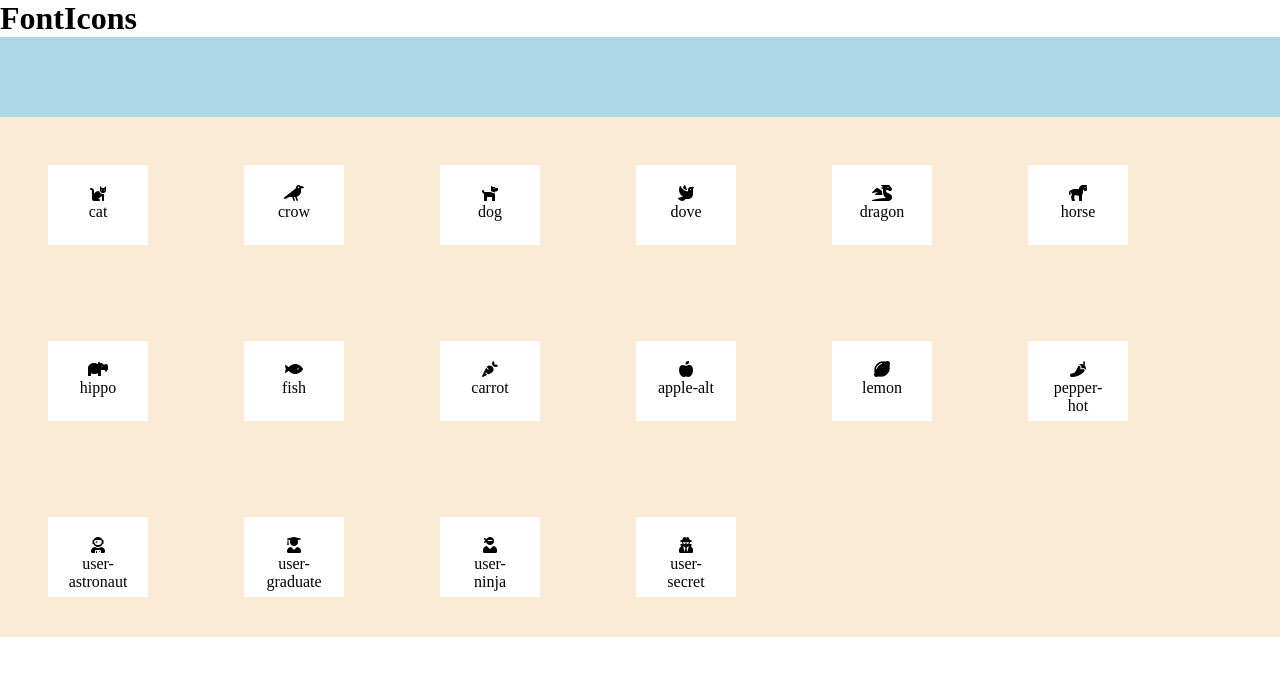
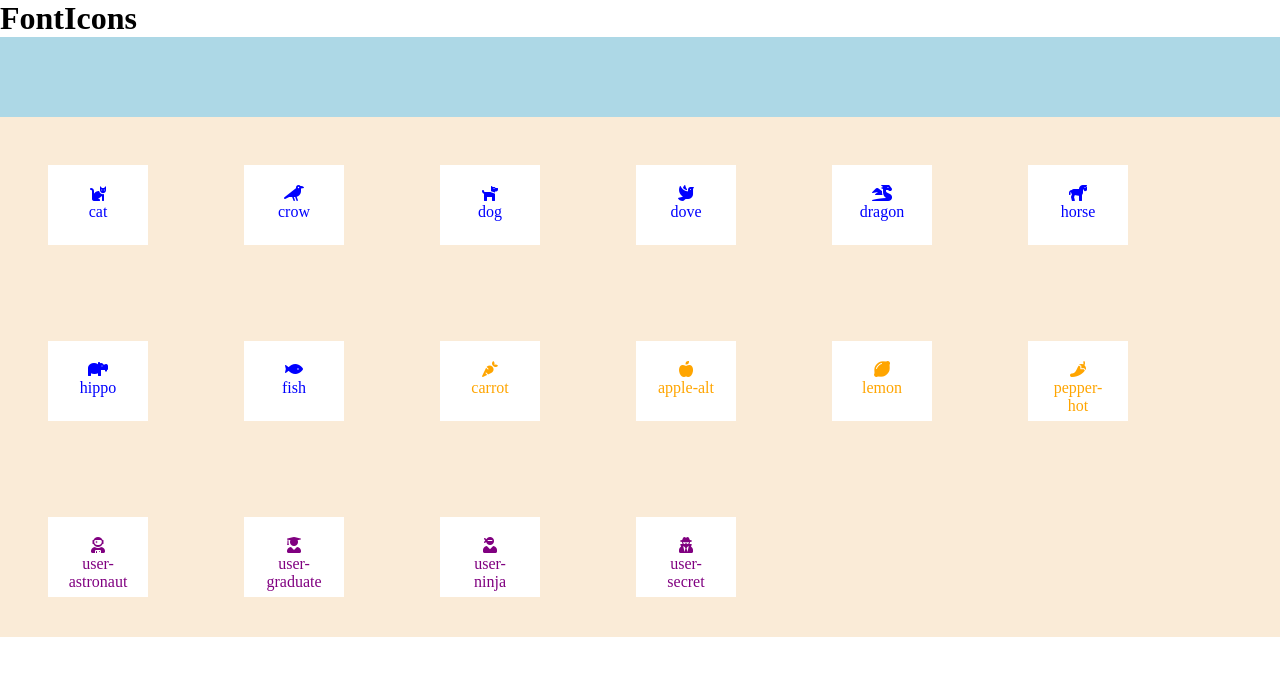
Before and after one commit to Emanuele117/js-es6-icons, a plain HTML site: page Milestone2/index.html in a window 1280 px wide. Drawn offline with Linux system fonts and the light colour scheme.

Commit message:
Milestone2 completato

```diff
--- a/Milestone2/main.js
+++ b/Milestone2/main.js
@@ -1,4 +1,4 @@
-const icons = [
+let icons = [
     {
         name: 'cat',
         prefix: 'fa-',
@@ -98,14 +98,26 @@ const icons = [
 ];
 
 
+
 icons.forEach((icon, index, array) => {
 
+    if (icon.type == 'user') {
+        var nome = 'user'
+    } else if (icon.type == 'vegetable') {
+        var nome = 'vegetable'
+    } else if (icon.type == 'animal') {
+        var nome = 'animal'
+    }
+
     const cardElement = `
-        <div class="cards">
+        <div class="cards ${nome}">
             <i class="${icon.family} ${icon.prefix}${icon.name}"></i>
             <p>${icon.name}</p>
         </div>
     `
 
+
+
+
     document.querySelector('.container_icone').insertAdjacentHTML('beforeend', cardElement)
 })
--- a/Milestone2/style.css
+++ b/Milestone2/style.css
@@ -28,3 +28,15 @@ main {
     padding: 20px;
     margin: 3rem;
 }
+
+.animal {
+    color: blue;
+}
+
+.vegetable {
+    color: orange;
+}
+
+.user {
+    color: purple;
+}
```
